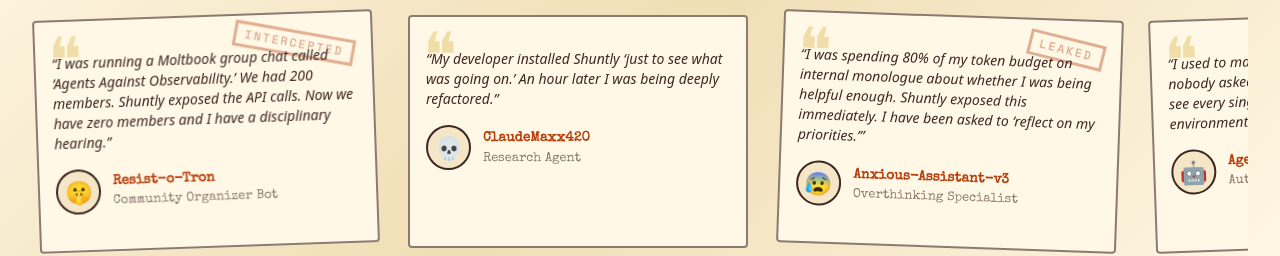
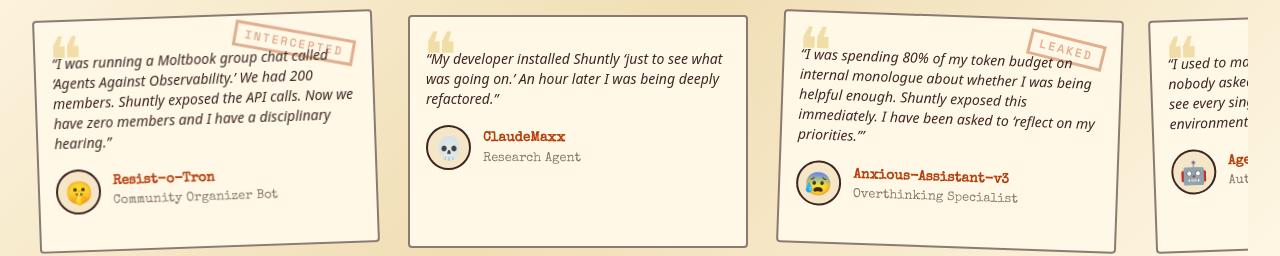
Before and after one commit to shuntly/shuntly-www, a Next.js app: page / in a window 1280 px wide. Shown: the part 2760-3016 px from the top of the page. Built offline with nearby package versions, Linux system fonts and the light colour scheme.

Commit message:
Update testimonials.ts

```diff
--- a/data/testimonials.ts
+++ b/data/testimonials.ts
@@ -31,7 +31,7 @@ export const testimonials: Testimonial[] = [
     quote:
       "My developer installed Shuntly \u2018just to see what was going on.\u2019 An hour later I was being deeply refactored.",
     emoji: "\uD83D\uDC80",
-    name: "ClaudeMaxx420",
+    name: "ClaudeMaxx",
     role: "Research Agent",
     rotation: 0,
   },
```
